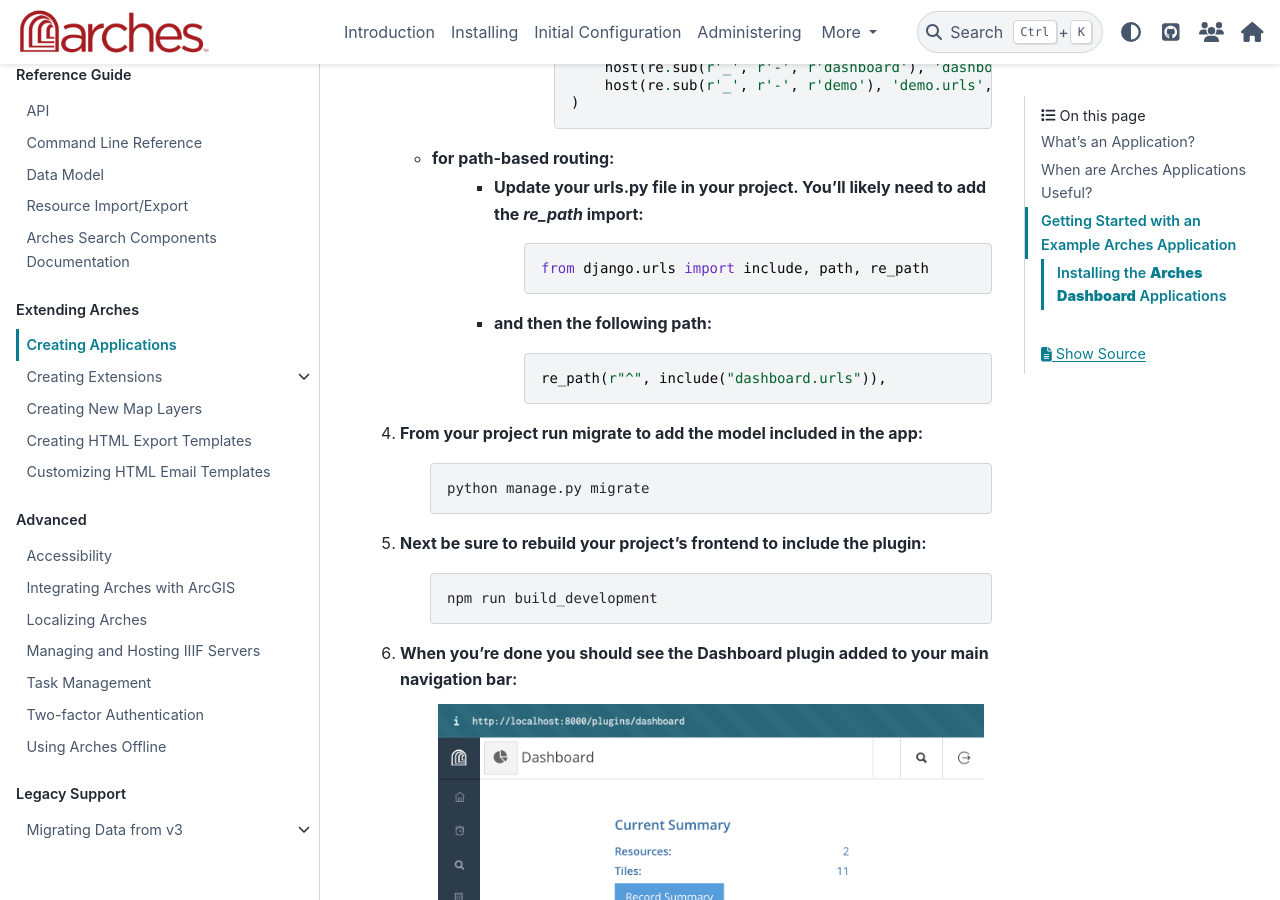
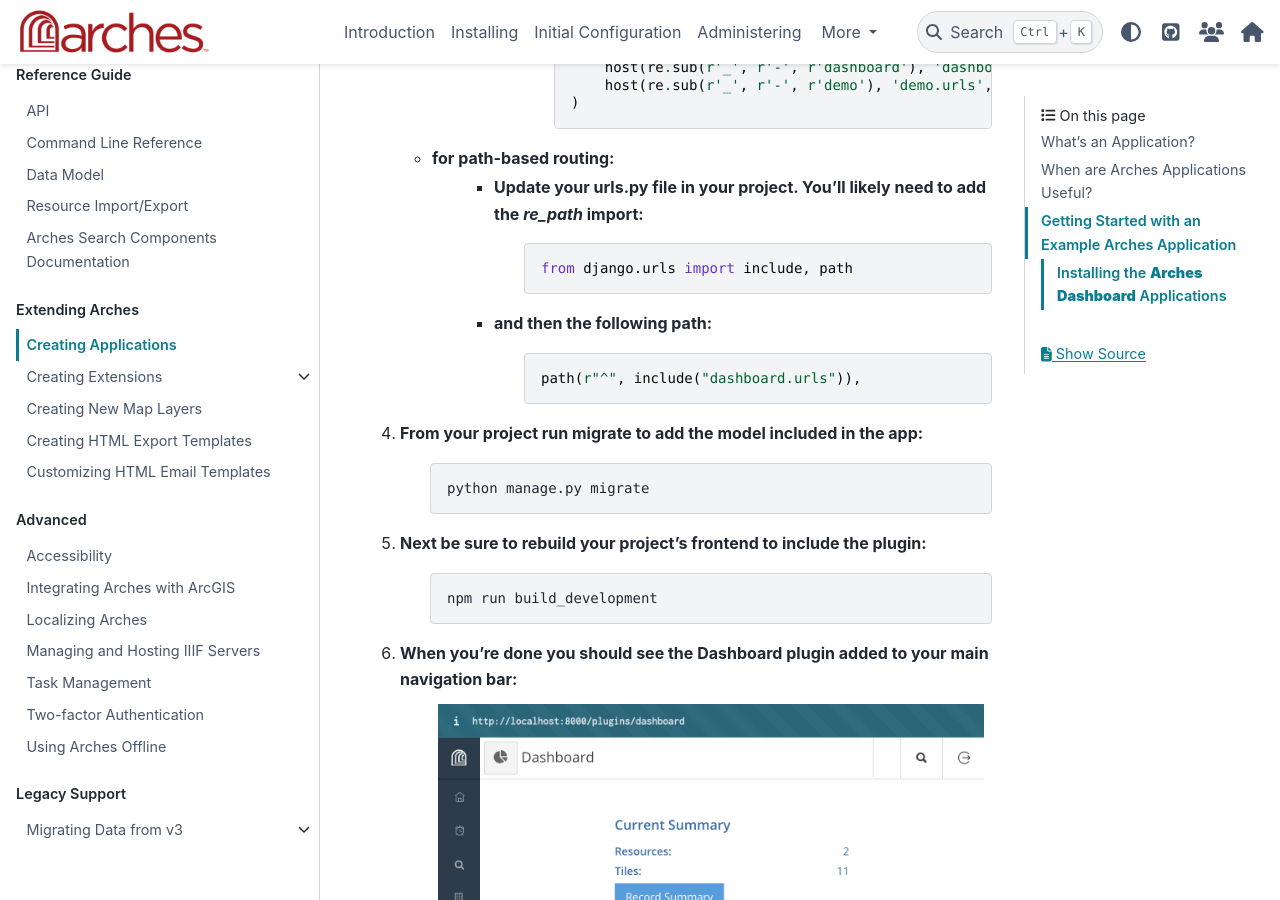
Before and after one commit to archesproject/arches-docs, a Sphinx documentation site: the page built from docs/developing/extending/creating-apps.rst, in a window 1280 px wide and 900 px high, scrolled down 3597 px. Built offline with Sphinx 7.4.7 and the PyData theme 0.15.4, drawn with Linux system fonts in a browser that asks for light colours.

Commit message:
Update creating-apps.rst remove re_path

```diff
--- a/docs/developing/extending/creating-apps.rst
+++ b/docs/developing/extending/creating-apps.rst
@@ -99,12 +99,12 @@
         - Update your urls.py file in your project. You'll likely need to add the `re_path` import:
             .. code-block:: python
 
-                from django.urls import include, path, re_path
+                from django.urls import include, path
 
         - and then the following path:
             .. code-block:: python
 
-                re_path(r"^", include("dashboard.urls")),
+                path(r"^", include("dashboard.urls")),
 
 
 4. From your project run migrate to add the model included in the app:
```
